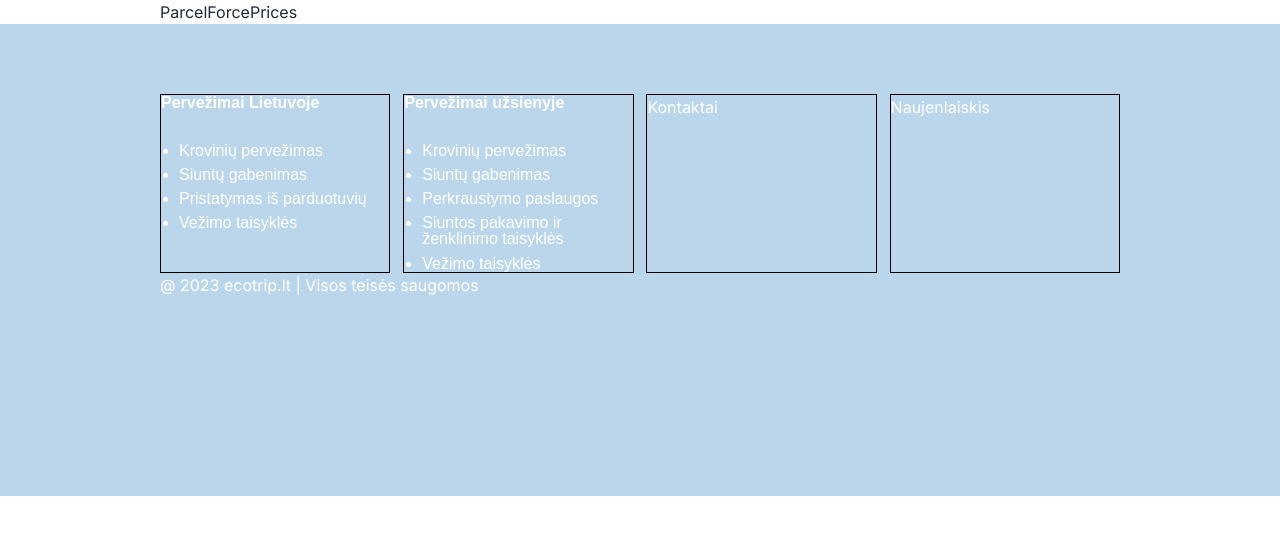
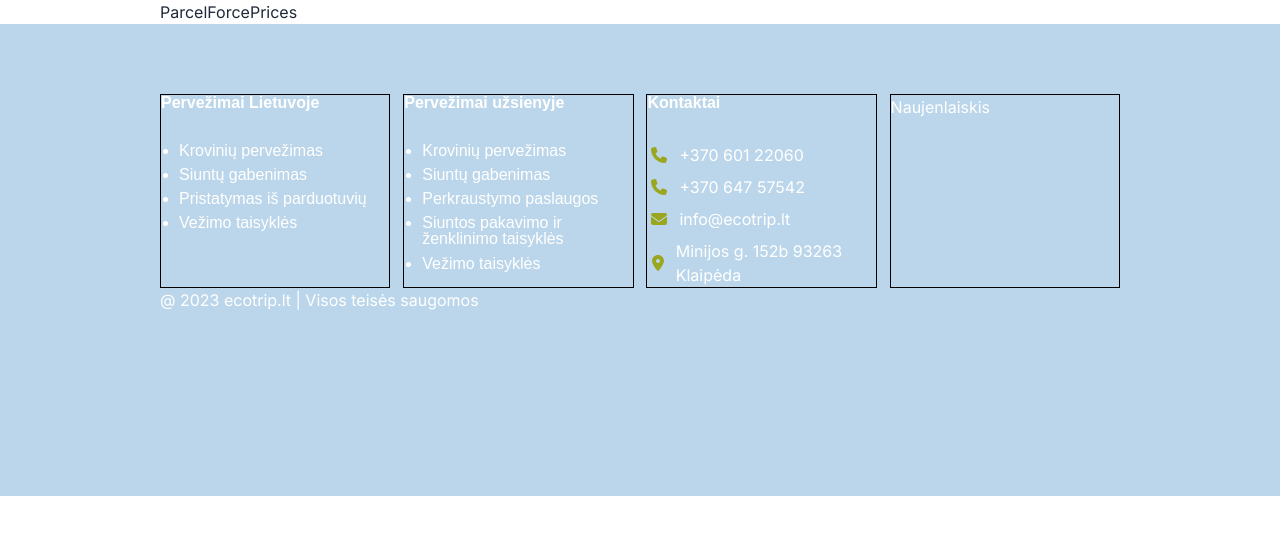
Before and after one commit to ecotrip-lt/ecotrip-next, a Next.js app: page /form/parcel-force-prices in a window 1280 px wide. Shown: the top 534 px of the page. Built offline with nearby package versions, Linux system fonts and the light colour scheme.

Commit message:
icons and footer component

```diff
--- a/app/components/Footer.tsx
+++ b/app/components/Footer.tsx
@@ -1,6 +1,13 @@
 import React from "react";
 import "../styles/footer.css";
 import LinkList from "./LinkList";
+import { FontAwesomeIcon } from "@fortawesome/react-fontawesome";
+import {
+  faEnvelope,
+  faLocationDot,
+  faPhone,
+} from "@fortawesome/free-solid-svg-icons";
+import InfoEntry from "./InfoEntry";
 
 type Props = {};
 
@@ -51,11 +58,20 @@ const Footer = (props: Props) => {
     <div className='footer-wrapper'>
       <div className='footer-container'>
         <div className='footer-content'>
-          <div className='flex justify-between'>
+          <div className='flex justify-between align-top'>
             <LinkList list={firstColumnList} title='Pervežimai Lietuvoje' />
             <LinkList list={secondColumnList} title='Pervežimai užsienyje' />
             <div className='link-list-container'>
-              <h2>Kontaktai</h2>
+              <h2 className='link-list-title'>Kontaktai</h2>
+              <div className='flex flex-col gap-[8px]'>
+                <InfoEntry icon={faPhone} content='+370 601 22060' />
+                <InfoEntry icon={faPhone} content='+370 647 57542' />
+                <InfoEntry icon={faEnvelope} content='info@ecotrip.lt' />
+                <InfoEntry
+                  icon={faLocationDot}
+                  content='Minijos g. 152b 93263 Klaipėda'
+                />
+              </div>
             </div>
             <div className='link-list-container'>
               <h2>Naujenlaiskis</h2>
--- /dev/null
+++ b/app/components/InfoEntry.tsx
@@ -0,0 +1,23 @@
+"use client";
+
+import { IconProp } from "@fortawesome/fontawesome-svg-core";
+import { FontAwesomeIcon } from "@fortawesome/react-fontawesome";
+import React from "react";
+
+type Props = {
+  icon: IconProp;
+  content: string;
+};
+
+const InfoEntry = ({ icon, content }: Props) => {
+  return (
+    <div className='flex gap-[8px] items-center info-entry'>
+      <div className='w-[24px] h-[24px] flex justify-center items-center'>
+        <FontAwesomeIcon icon={icon} color='#9AA61E' />
+      </div>
+      <span>{content}</span>
+    </div>
+  );
+};
+
+export default InfoEntry;
--- a/app/styles/footer.css
+++ b/app/styles/footer.css
@@ -33,7 +33,8 @@
   list-style-type: disc;
 }
 
-.link-list-list li {
+.link-list-list li,
+.link-list-list .info-entry span {
   margin-left: 18px;
   font-family: Arial;
   font-size: 16px;
--- a/package.json
+++ b/package.json
@@ -9,6 +9,11 @@
     "lint": "next lint"
   },
   "dependencies": {
+    "@fortawesome/fontawesome-svg-core": "^6.5.2",
+    "@fortawesome/free-brands-svg-icons": "^6.5.2",
+    "@fortawesome/free-regular-svg-icons": "^6.5.2",
+    "@fortawesome/free-solid-svg-icons": "^6.5.2",
+    "@fortawesome/react-fontawesome": "^0.2.2",
     "dayjs": "^1.11.11",
     "next": "14.1.4",
     "react": "^18",
```
Also changed, not shown: 1 other file (tests, documents, lock files or other folders).
